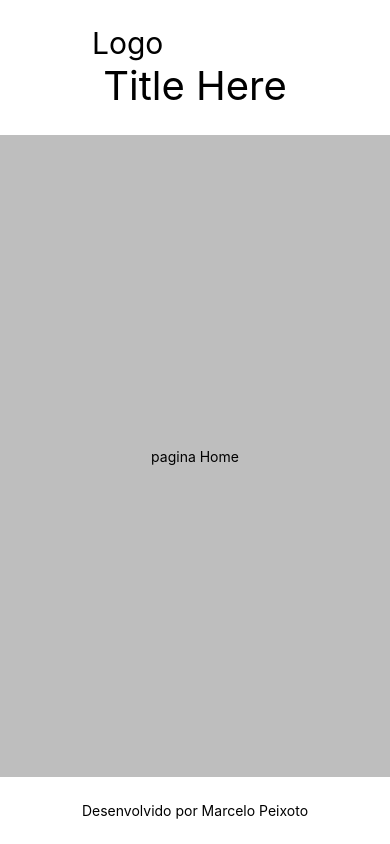
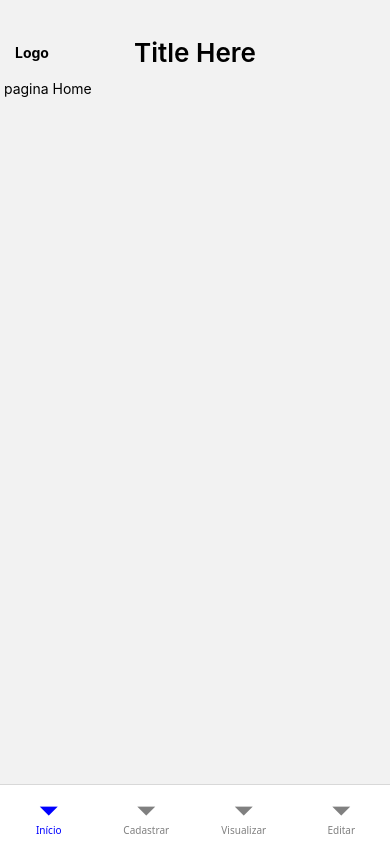
Before and after one commit to marcelopxt/LP2-FP, a React Native app: screen / in a window 390 px wide. Built offline with nearby package versions, Linux system fonts and the light colour scheme.

Commit message:
adiciona bottomtabsNavigation

```diff
--- a/App.js
+++ b/App.js
@@ -1,33 +1,57 @@
-import { StatusBar } from 'expo-status-bar';
-import { StyleSheet, Text, View } from 'react-native';
-import Header from './src/components/Header';
-import Footer from './src/components/Footer';
-import { SafeAreaView } from 'react-native-web';
-import Home from './src/screens/Home';
+import { StatusBar } from "expo-status-bar";
+import { StyleSheet, View } from "react-native";
+import { NavigationContainer } from "@react-navigation/native";
+import { createBottomTabNavigator } from "@react-navigation/bottom-tabs";
+
+import Header from "./src/components/Header";
+import Home from "./src/screens/Home";
+import Edit from "./src/screens/Edit";
+import Show from "./src/screens/Show";
+import Create from "./src/screens/Create";
 
 export default function App() {
+  const Tab = createBottomTabNavigator();
+
   return (
-    <SafeAreaView style={styles.area}>
-      <Header/>
-      <View style={styles.conteudo}>
-        <Home></Home>
-      </View>
-      <Footer/>
-    </SafeAreaView>
+    <View style={styles.container}>
+      <NavigationContainer>
+        <Tab.Navigator
+          screenOptions={{
+            header: () => <Header />,
+            tabBarStyle: { paddingBottom: 5, paddingTop: 5, height: 60 },
+            tabBarActiveTintColor: "blue",
+            tabBarInactiveTintColor: "gray",
+          }}
+        >
+          <Tab.Screen
+            name="Home"
+            component={Home}
+            options={{ tabBarLabel: "Início" }}
+          />
+          <Tab.Screen
+            name="Create"
+            component={Create}
+            options={{ tabBarLabel: "Cadastrar" }}
+          />
+          <Tab.Screen
+            name="Show"
+            component={Show}
+            options={{ tabBarLabel: "Visualizar" }}
+          />
+          <Tab.Screen
+            name="Edit"
+            component={Edit}
+            options={{ tabBarLabel: "Editar" }}
+          />
+        </Tab.Navigator>
+      </NavigationContainer>
+      <StatusBar style="auto" />
+    </View>
   );
 }
 
 const styles = StyleSheet.create({
-  conteudo: {
+  container: {
     flex: 1,
-    width: '100%',
-    backgroundColor: '#bebebeff',
-    alignItems: 'center',
-    justifyContent: 'center',
-  },
-  area: {
-    flex: 1,
-    alignItems: 'center',
-    justifyContent: 'center',
   },
 });
--- a/package.json
+++ b/package.json
@@ -9,11 +9,15 @@
     "web": "expo start --web"
   },
   "dependencies": {
+    "@react-navigation/bottom-tabs": "^7.8.12",
+    "@react-navigation/native": "^7.1.25",
     "expo": "~54.0.27",
     "expo-status-bar": "~3.0.9",
     "react": "19.1.0",
     "react-dom": "19.1.0",
     "react-native": "0.81.5",
+    "react-native-safe-area-context": "^5.6.2",
+    "react-native-screens": "^4.18.0",
     "react-native-web": "^0.21.0"
   },
   "private": true
--- a/src/components/Footer.jsx
+++ /dev/null
@@ -1,19 +0,0 @@
-import { StyleSheet, Text } from "react-native";
-import { View } from "react-native-web";
-
-export default function Footer() {
-  return (
-    <>
-      <View style={styles.container}>
-        <Text> Desenvolvido por Marcelo Peixoto </Text>
-      </View>
-    </>
-  );
-}
-
-const styles = StyleSheet.create({
-  container: {
-    paddingBottom: 25,
-    paddingTop: 25
-  },
-});
--- a/src/components/Header.jsx
+++ b/src/components/Header.jsx
@@ -1,27 +1,48 @@
-import { StyleSheet } from "react-native";
-import { Text } from "react-native";
-import { View } from "react-native-web";
+import { useNavigation } from "@react-navigation/native";
+import { StyleSheet, Text, TouchableOpacity, View } from "react-native";
+export default function Header() {
+  const navigation = useNavigation()
+  return (
+    <View style={styles.container}>
+      <TouchableOpacity style={styles.leftContainer}
+         onPress={()=>{ navigation.navigate('Home') }}>
+        <Text style={styles.logoText}>Logo</Text>
+        </TouchableOpacity>
 
-export default function Header() {
-  return (
-    <>
-      <View style={styles.container}>
-        <Text style={styles.logo}>Logo</Text>
-        <Text style={styles.title}> Title Here </Text>
+      <View style={styles.titleContainer}>
+        <Text style={styles.titleText}>Title Here</Text>
       </View>
-    </>
+    </View>
   );
 }
 
 const styles = StyleSheet.create({
   container: {
+    width: '100%',
+    height: 80,
+    flexDirection: 'row',
+    alignItems: 'center',
+    paddingHorizontal: 15,
     paddingTop: 25,
-    paddingBottom: 25,
   },
-  logo:{
-    fontSize: 30
+  leftContainer: {
+    zIndex: 1,
   },
-  title:{
-    fontSize: 40
+  logoText: {
+    fontWeight: 'bold',
+  },
+  titleContainer: {
+    position: 'absolute',
+    left: 0,
+    right: 0,
+    top: 25,
+    bottom: 0,
+    justifyContent: 'center',
+    alignItems: 'center',
+    zIndex: -1,
+  },
+  titleText: {
+    fontSize: 26,
+    fontWeight: '600',
   }
 });
```
Also changed, not shown: 1 other file (tests, documents, lock files or other folders).
